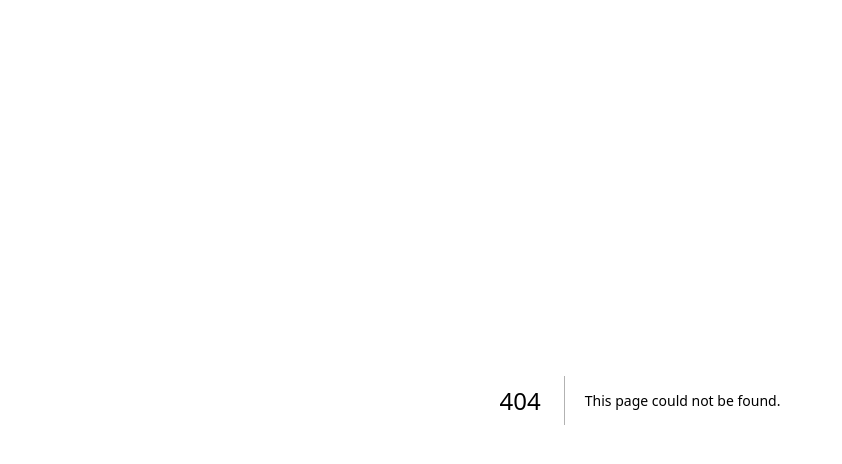
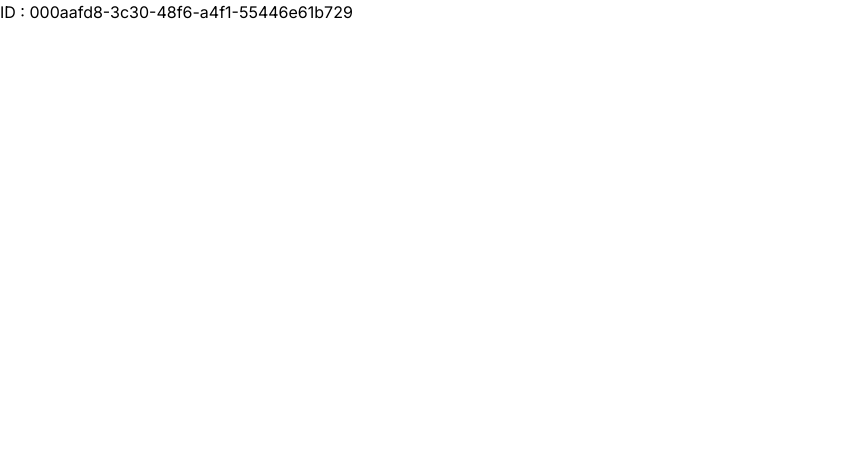
Before and after one commit to ConnieLuksc/Source-Identification, a Next.js app: page /experts/000aafd8-3c30-48f6-a4f1-55446e61b729 in a window 1280 px wide. Before the commit this address had no page. Shown: the top 464 px of the page, without its empty margins (0-842 px from the left). Built offline with nearby package versions, Linux system fonts and the light colour scheme.

Commit message:
Add expert page

```diff
--- /dev/null
+++ b/app/components/Error.tsx
@@ -0,0 +1,7 @@
+export default function Error({ error }: { error: any }) {
+  return (
+    <div className="flex items-center justify-center">
+      <div className="text-red-500">{error.toString()}</div>
+    </div>
+  );
+}
--- /dev/null
+++ b/app/components/Loading.tsx
@@ -0,0 +1,7 @@
+export default function Loading() {
+  return (
+    <div className="flex items-center justify-center">
+      <div className="animate-spin rounded-full h-32 w-32 border-t-2 border-b-2 border-gray-900"></div>
+    </div>
+  );
+}
--- /dev/null
+++ b/app/experts/[id]/page.tsx
@@ -0,0 +1,7 @@
+export default function Page({ params }: { params: { id: string } }) {
+  return (
+    <div>
+      <h1> ID : {params.id} </h1>
+    </div>
+  );
+}
--- a/next.config.js
+++ b/next.config.js
@@ -2,7 +2,7 @@
  * @type {import('next').NextConfig}
  */
 const nextConfig = {
-  output: "export",
+  // output: "export",
   distDir: "dist",
   images: { unoptimized: true },
 
--- a/package.json
+++ b/package.json
@@ -16,6 +16,7 @@
     "next": "^14.0.4",
     "react": "^18.2.0",
     "react-dom": "^18.2.0",
+    "react-query": "^3.39.3",
     "tailwind-merge": "^2.2.1",
     "tailwindcss-animate": "^1.0.7"
   },
```
Also changed, not shown: 2 other files (tests, documents, lock files or other folders).
